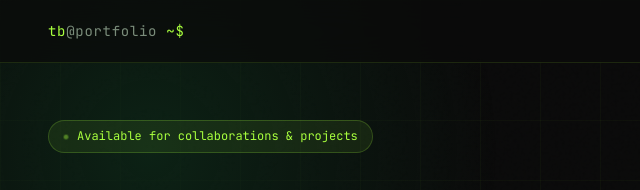
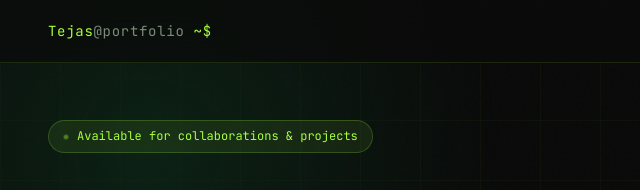
Before and after one commit to tejasbargujepatil/AWSDevOpsDemo, a plain HTML site: page index.html in a window 1280 px wide. Shown: the top 190 px of the page, 0-640 px from the left. Drawn offline with Linux system fonts and the light colour scheme.

Commit message:
Update name in title and navigation logo

```diff
--- a/index.html
+++ b/index.html
@@ -3,7 +3,7 @@
 <head>
   <meta charset="UTF-8" />
   <meta name="viewport" content="width=device-width, initial-scale=1.0" />
-  <title>Tejas Barguje Patil — Founder · Hacker · Builder</title>
+  <title>Tejas S Barguje Patil — Founder · Hacker · Builder</title>
   <meta name="description" content="Tejas Barguje Patil — AgriTech founder, cybersecurity engineer, and cloud builder from Pune, India." />
   <link rel="preconnect" href="https://fonts.googleapis.com" />
   <link rel="preconnect" href="https://fonts.gstatic.com" crossorigin />
@@ -530,7 +530,7 @@
 
 <!-- NAV -->
 <nav>
-  <div class="nav-logo">tb<span>@portfolio</span> ~$</div>
+  <div class="nav-logo">Tejas<span>@portfolio</span> ~$</div>
   <div class="nav-links">
     <a href="#about">About</a>
     <a href="#startups">Startups</a>
```
